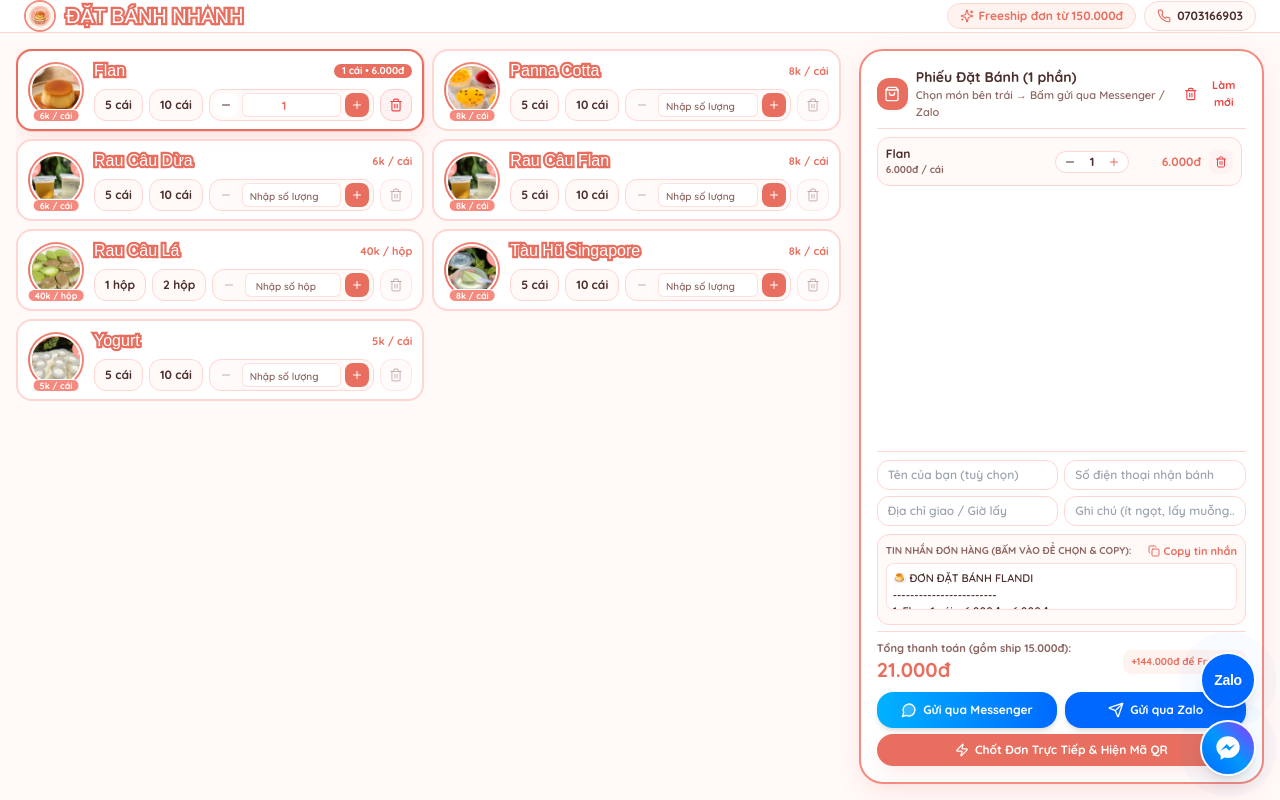
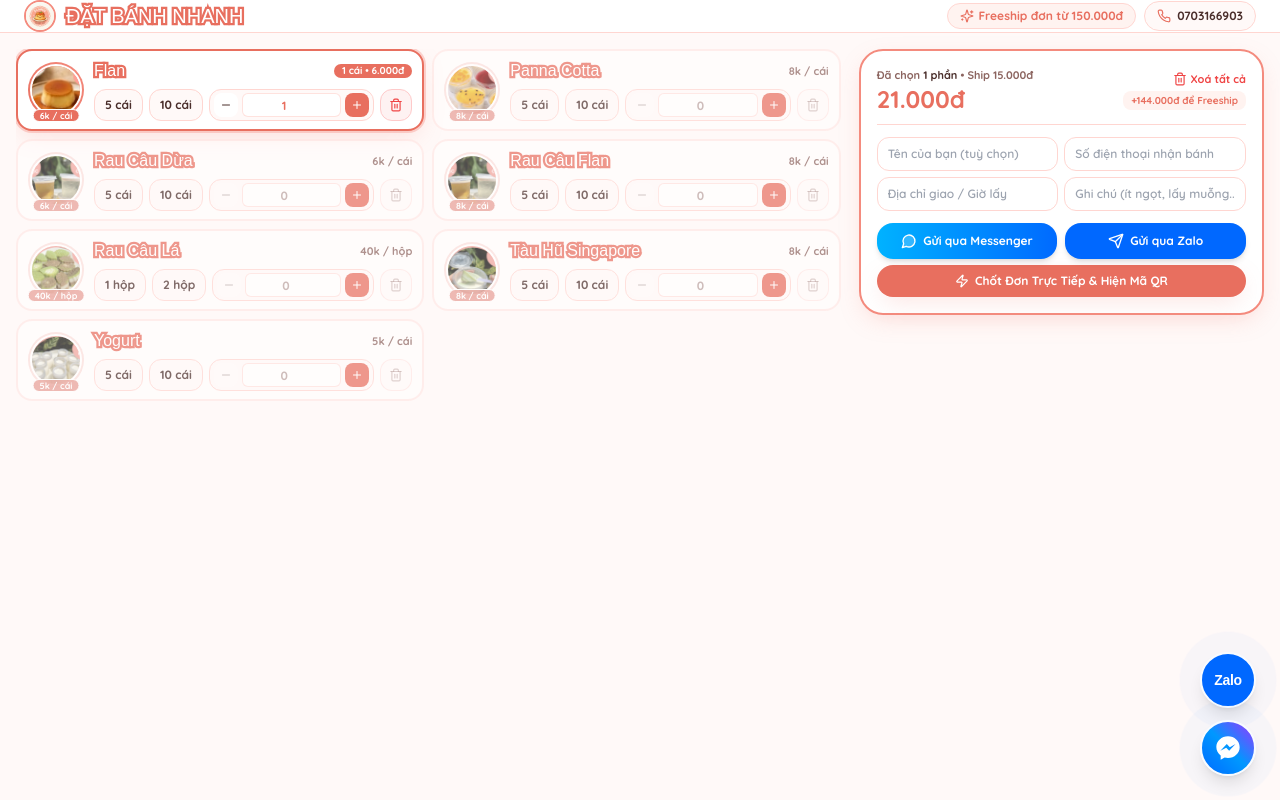
Before and after one commit to kura-hashed/flandi, a Next.js app: page /order in a window 1280 px wide. Both pictures are taken after a click on the button 357 px from the left and 105 px from the top of the page. Built offline with nearby package versions, Linux system fonts and the light colour scheme; a web font is replaced by a local one.

Commit message:
feat(order): use 0 placeholder, add dimmed/highlighted card states, and remove duplicate order ticket list

```diff
--- a/src/app/order/page.tsx
+++ b/src/app/order/page.tsx
@@ -414,23 +414,35 @@ export default function QuickSingleScreenOrderPage() {
                 const preset1 = isBoxProduct ? 1 : 5;
                 const preset2 = isBoxProduct ? 2 : 10;
 
+                const isSelected = currentQty > 0;
+
                 return (
                   <div
                     key={product.id}
-                    className={`rounded-2xl border-2 px-2.5 py-2 transition-all flex items-center gap-2.5 relative ${
-                      currentQty > 0
-                        ? "bg-white border-flandi-coral shadow-cute ring-1 ring-flandi-salmon/30"
-                        : "bg-white/95 border-flandi-pink hover:border-flandi-salmon shadow-2xs"
+                    className={`rounded-2xl border-2 px-2.5 py-2 transition-all duration-200 flex items-center gap-2.5 relative ${
+                      isSelected
+                        ? "bg-white border-flandi-coral shadow-cute ring-2 ring-flandi-salmon/35 opacity-100"
+                        : "bg-white/55 border-flandi-pink/50 opacity-70 hover:opacity-95 shadow-none"
                     }`}
                   >
                     {/* Left: Compact Circular Product Photo (non-clickable) */}
-                    <div className="relative w-14 h-14 sm:w-15 sm:h-15 rounded-full p-0.5 bg-gradient-to-tr from-flandi-coral to-flandi-salmon shrink-0 shadow-2xs">
+                    <div
+                      className={`relative w-14 h-14 sm:w-15 sm:h-15 rounded-full p-0.5 shrink-0 transition ${
+                        isSelected
+                          ? "bg-gradient-to-tr from-flandi-coral to-flandi-salmon shadow-xs"
+                          : "bg-flandi-pink/80 grayscale-[20%]"
+                      }`}
+                    >
                       <img
                         src={product.image}
                         alt={product.name}
                         className="w-full h-full object-cover rounded-full border-2 border-white"
                       />
-                      <span className="absolute -bottom-1 left-1/2 -translate-x-1/2 whitespace-nowrap px-1.5 py-0.2 rounded-full bg-flandi-salmon text-white text-[9px] font-extrabold border border-white shadow-2xs leading-tight">
+                      <span
+                        className={`absolute -bottom-1 left-1/2 -translate-x-1/2 whitespace-nowrap px-1.5 py-0.2 rounded-full text-white text-[9px] font-extrabold border border-white shadow-2xs leading-tight ${
+                          isSelected ? "bg-flandi-coral" : "bg-flandi-salmon/85"
+                        }`}
+                      >
                         {product.badgeText}
                       </span>
                     </div>
@@ -442,13 +454,13 @@ export default function QuickSingleScreenOrderPage() {
                         <h2 className="font-display text-sm sm:text-base text-sticker-sm leading-none break-words">
                           {product.name}
                         </h2>
-                        {currentQty > 0 ? (
-                          <span className="shrink-0 px-2 py-0.5 rounded-full bg-flandi-coral text-white text-[10px] font-black leading-none">
+                        {isSelected ? (
+                          <span className="shrink-0 px-2 py-0.5 rounded-full bg-flandi-coral text-white text-[10px] font-black leading-none shadow-2xs">
                             {currentQty} {unitLabel} •{" "}
                             {formatVND(product.price * currentQty)}
                           </span>
                         ) : (
-                          <span className="shrink-0 text-[11px] font-extrabold text-flandi-coral">
+                          <span className="shrink-0 text-[11px] font-extrabold text-flandi-muted">
                             {product.badgeText}
                           </span>
                         )}
@@ -490,7 +502,7 @@ export default function QuickSingleScreenOrderPage() {
                           {isBoxProduct ? "2 hộp" : "10 cái"}
                         </button>
 
-                        {/* Direct Quantity Input on the same row */}
+                        {/* Direct Quantity Input on the same row (placeholder "0") */}
                         <div className="flex-1 min-w-0 h-8 flex items-center bg-flandi-bg rounded-xl px-1 border border-flandi-pink">
                           <button
                             type="button"
@@ -505,16 +517,14 @@ export default function QuickSingleScreenOrderPage() {
                             type="number"
                             min={0}
                             value={currentQty || ""}
-                            placeholder={
-                              isBoxProduct ? "Nhập số hộp" : "Nhập số lượng"
-                            }
+                            placeholder="0"
                             onChange={(e) =>
                               setExactQty(
                                 product,
                                 parseInt(e.target.value, 10) || 0
                               )
                             }
-                            className="w-full min-w-0 mx-1 text-center font-extrabold text-xs text-flandi-coral bg-white rounded-md border border-flandi-pink/70 h-6 px-1 placeholder:text-[10px] placeholder:font-semibold placeholder:text-flandi-muted focus:border-flandi-coral focus:outline-none"
+                            className="w-full min-w-0 mx-1 text-center font-extrabold text-xs text-flandi-coral bg-white rounded-md border border-flandi-pink/70 h-6 px-1 placeholder:text-xs placeholder:font-bold placeholder:text-flandi-muted/60 focus:border-flandi-coral focus:outline-none"
                           />
 
                           <button
@@ -530,10 +540,10 @@ export default function QuickSingleScreenOrderPage() {
                         <button
                           type="button"
                           onClick={() => setExactQty(product, 0)}
-                          disabled={currentQty <= 0}
+                          disabled={!isSelected}
                           title="Xoá số lượng món này"
                           className={`shrink-0 w-8 h-8 rounded-xl border flex items-center justify-center transition active:scale-90 ${
-                            currentQty > 0
+                            isSelected
                               ? "bg-red-50 hover:bg-red-100 text-red-500 border-red-200"
                               : "bg-flandi-bg/60 text-flandi-muted/40 border-flandi-pink/50 cursor-not-allowed"
                           }`}
@@ -549,24 +559,25 @@ export default function QuickSingleScreenOrderPage() {
           )}
         </div>
 
-        {/* Right 4 Columns: Live Order Ticket & Send via Messenger / Zalo */}
-        <div className="lg:col-span-4 bg-white rounded-3xl border-2 border-flandi-salmon shadow-cute p-3.5 sm:p-4 flex flex-col justify-between lg:overflow-hidden">
-          {/* Top Header of Ticket */}
-          <div className="flex items-center justify-between border-b border-flandi-pink pb-2 shrink-0">
-            <div className="flex items-center gap-2">
-              <div className="w-8 h-8 rounded-xl bg-flandi-coral text-white flex items-center justify-center">
-                <ShoppingBag className="w-4 h-4" />
-              </div>
+        {/* Right 4 Columns: Compact Checkout & Send via Messenger / Zalo (No duplicate item list) */}
+        <div className="lg:col-span-4 bg-white rounded-3xl border-2 border-flandi-salmon shadow-cute p-3.5 sm:p-4 flex flex-col justify-between gap-3 h-fit">
+          {/* Compact Total Summary Header */}
+          <div className="flex items-center justify-between border-b border-flandi-pink pb-2.5">
             <div>
-                <h2 className="font-extrabold text-sm text-flandi-dark">
-                  Phiếu Đặt Bánh ({totalItemsCount} phần)
-                </h2>
-                <p className="text-[11px] text-flandi-muted font-semibold">
-                  Chọn món bên trái → Bấm gửi qua Messenger / Zalo
-                </p>
-              </div>
+              <span className="text-[11px] text-flandi-muted font-bold block">
+                Đã chọn <strong className="text-flandi-dark">{totalItemsCount} phần</strong>{" "}
+                {shippingFee > 0
+                  ? `• Ship ${formatVND(shippingFee)}`
+                  : subtotal > 0
+                  ? "• Miễn phí ship"
+                  : ""}
+              </span>
+              <span className="text-2xl font-extrabold text-flandi-coral leading-tight">
+                {formatVND(grandTotal)}
+              </span>
             </div>
 
+            <div className="flex flex-col items-end gap-1">
               {cartItems.length > 0 && (
                 <button
                   type="button"
@@ -574,91 +585,33 @@ export default function QuickSingleScreenOrderPage() {
                   className="text-[11px] font-extrabold text-red-500 hover:underline flex items-center gap-1"
                 >
                   <Trash2 className="w-3.5 h-3.5" />
-                <span>Làm mới</span>
+                  <span>Xoá tất cả</span>
                 </button>
               )}
+              {subtotal > 0 && subtotal < freeShipMin && (
+                <span className="px-2 py-0.5 rounded-lg bg-flandi-cream text-flandi-coral text-[10px] font-extrabold">
+                  +{formatVND(freeShipMin - subtotal)} để Freeship
+                </span>
+              )}
             </div>
-
-          {/* Selected Items Scrollable List */}
-          <div className="flex-1 overflow-y-auto my-2 space-y-1.5 pr-1 max-h-40 lg:max-h-none">
-            {cartItems.length === 0 ? (
-              <div className="h-full min-h-[96px] rounded-2xl border border-dashed border-flandi-pink bg-flandi-bg/60 flex flex-col items-center justify-center p-3 text-center">
-                <Sparkles className="w-5 h-5 text-flandi-salmon mb-1" />
-                <p className="text-xs font-extrabold text-flandi-dark">
-                  Chưa có món bánh nào được chọn
-                </p>
-                <p className="text-[11px] text-flandi-muted font-medium mt-0.5">
-                  Chọn [5 cái], [10 cái] hoặc nhập số lượng ở các món bên trái
-                </p>
-              </div>
-            ) : (
-              cartItems.map((item) => (
-                <div
-                  key={item.product.id}
-                  className="p-2 rounded-xl bg-flandi-bg border border-flandi-pink flex items-center justify-between gap-2"
-                >
-                  <div className="min-w-0 flex-1">
-                    <p className="font-extrabold text-xs text-flandi-dark truncate">
-                      {item.product.name}
-                    </p>
-                    <p className="text-[10px] text-flandi-muted font-bold truncate">
-                      {formatVND(item.product.price)} / {item.product.unit || "cái"}
-                    </p>
-                  </div>
-
-                  <div className="flex items-center gap-1 bg-white rounded-full px-1.5 py-0.5 border border-flandi-pink">
-                    <button
-                      type="button"
-                      onClick={() => updateQty(item.product, -1)}
-                      className="w-4 h-4 flex items-center justify-center text-flandi-dark"
-                    >
-                      <Minus className="w-3 h-3" />
-                    </button>
-                    <span className="text-xs font-extrabold w-5 text-center">
-                      {item.quantity}
-                    </span>
-                    <button
-                      type="button"
-                      onClick={() => updateQty(item.product, 1)}
-                      className="w-4 h-4 flex items-center justify-center text-flandi-coral"
-                    >
-                      <Plus className="w-3 h-3" />
-                    </button>
-                  </div>
-
-                  <span className="text-xs font-extrabold text-flandi-coral w-16 text-right">
-                    {formatVND(item.product.price * item.quantity)}
-                  </span>
-
-                  <button
-                    type="button"
-                    onClick={() => setExactQty(item.product, 0)}
-                    title="Xoá món này"
-                    className="w-6 h-6 rounded-lg bg-red-50 hover:bg-red-100 text-red-500 flex items-center justify-center shrink-0 transition"
-                  >
-                    <Trash2 className="w-3 h-3" />
-                  </button>
-                </div>
-              ))
-            )}
           </div>
 
           {/* Compact Customer Info Inputs */}
-          <div className="space-y-1.5 pt-2 border-t border-flandi-pink shrink-0">
+          <div className="space-y-1.5">
             <div className="grid grid-cols-2 gap-1.5">
               <input
                 type="text"
                 value={customerName}
                 onChange={(e) => setCustomerName(e.target.value)}
                 placeholder="Tên của bạn (tuỳ chọn)"
-                className="px-2.5 py-1.5 rounded-xl border border-flandi-pink text-xs font-semibold focus:border-flandi-coral focus:outline-none"
+                className="px-2.5 py-2 rounded-xl border border-flandi-pink text-xs font-semibold focus:border-flandi-coral focus:outline-none"
               />
               <input
                 type="tel"
                 value={customerPhone}
                 onChange={(e) => setCustomerPhone(e.target.value)}
                 placeholder="Số điện thoại nhận bánh"
-                className="px-2.5 py-1.5 rounded-xl border border-flandi-pink text-xs font-semibold focus:border-flandi-coral focus:outline-none"
+                className="px-2.5 py-2 rounded-xl border border-flandi-pink text-xs font-semibold focus:border-flandi-coral focus:outline-none"
               />
             </div>
             <div className="grid grid-cols-2 gap-1.5">
@@ -667,85 +620,20 @@ export default function QuickSingleScreenOrderPage() {
                 value={customerAddress}
                 onChange={(e) => setCustomerAddress(e.target.value)}
                 placeholder="Địa chỉ giao / Giờ lấy"
-                className="px-2.5 py-1.5 rounded-xl border border-flandi-pink text-xs font-semibold focus:border-flandi-coral focus:outline-none"
+                className="px-2.5 py-2 rounded-xl border border-flandi-pink text-xs font-semibold focus:border-flandi-coral focus:outline-none"
               />
               <input
                 type="text"
                 value={customerNote}
                 onChange={(e) => setCustomerNote(e.target.value)}
                 placeholder="Ghi chú (ít ngọt, lấy muỗng...)"
-                className="px-2.5 py-1.5 rounded-xl border border-flandi-pink text-xs font-semibold focus:border-flandi-coral focus:outline-none"
+                className="px-2.5 py-2 rounded-xl border border-flandi-pink text-xs font-semibold focus:border-flandi-coral focus:outline-none"
               />
             </div>
           </div>
 
-          {/* Live Copyable Message Box for Zalo / Messenger */}
-          {cartItems.length > 0 && (
-            <div className="mt-2 p-2 rounded-xl bg-flandi-bg border border-flandi-pink shrink-0 space-y-1">
-              <div className="flex items-center justify-between">
-                <span className="text-[10px] font-extrabold text-flandi-muted uppercase">
-                  Tin nhắn đơn hàng (Bấm vào để chọn & Copy):
-                </span>
-                <button
-                  type="button"
-                  onClick={handleCopyBillText}
-                  className="text-[11px] font-extrabold text-flandi-coral hover:underline flex items-center gap-1"
-                >
-                  {copied ? (
-                    <>
-                      <Check className="w-3 h-3 text-emerald-600" />
-                      <span className="text-emerald-700">Đã Copy!</span>
-                    </>
-                  ) : (
-                    <>
-                      <Copy className="w-3 h-3" />
-                      <span>Copy tin nhắn</span>
-                    </>
-                  )}
-                </button>
-              </div>
-              <textarea
-                ref={billTextareaRef}
-                readOnly
-                rows={2}
-                value={liveOrderPreviewText}
-                onClick={(e) => {
-                  e.currentTarget.select();
-                  handleCopyBillText();
-                }}
-                className="w-full text-[11px] font-semibold text-flandi-dark bg-white rounded-lg p-1.5 border border-flandi-pink/80 resize-none focus:outline-none cursor-pointer"
-              />
-            </div>
-          )}
-
-          {/* Totals + Freeship Progress */}
-          <div className="pt-2 mt-1.5 border-t border-flandi-pink space-y-1 text-xs shrink-0">
-            <div className="flex items-center justify-between">
-              <div>
-                <span className="text-[11px] text-flandi-muted font-bold block">
-                  Tổng thanh toán{" "}
-                  {shippingFee > 0
-                    ? `(gồm ship ${formatVND(shippingFee)})`
-                    : subtotal > 0
-                    ? "(Miễn phí ship)"
-                    : ""}
-                  :
-                </span>
-                <span className="text-xl font-extrabold text-flandi-coral">
-                  {formatVND(grandTotal)}
-                </span>
-              </div>
-
-              {subtotal > 0 && subtotal < freeShipMin && (
-                <span className="px-2 py-1 rounded-lg bg-flandi-cream text-flandi-coral text-[10px] font-extrabold">
-                  +{formatVND(freeShipMin - subtotal)} để Freeship
-                </span>
-              )}
-            </div>
-          </div>
-
           {/* Primary Action Buttons: Send via Messenger & Send via Zalo */}
-          <div className="pt-2 space-y-1.5 shrink-0">
+          <div className="space-y-1.5">
             <div className="grid grid-cols-2 gap-2">
               <button
                 type="button"
```
Lines whose indentation alone changed are shown as unchanged.
